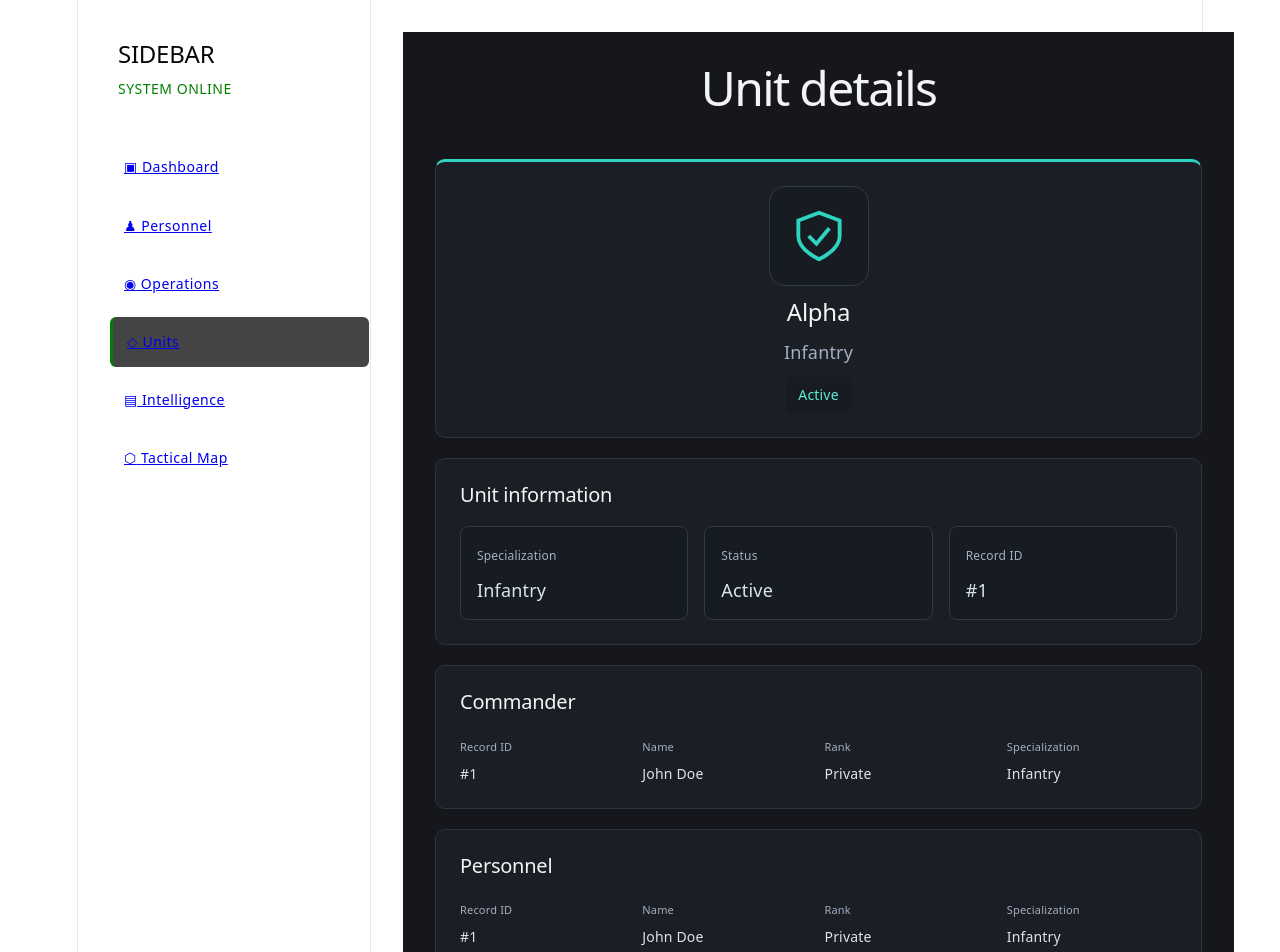
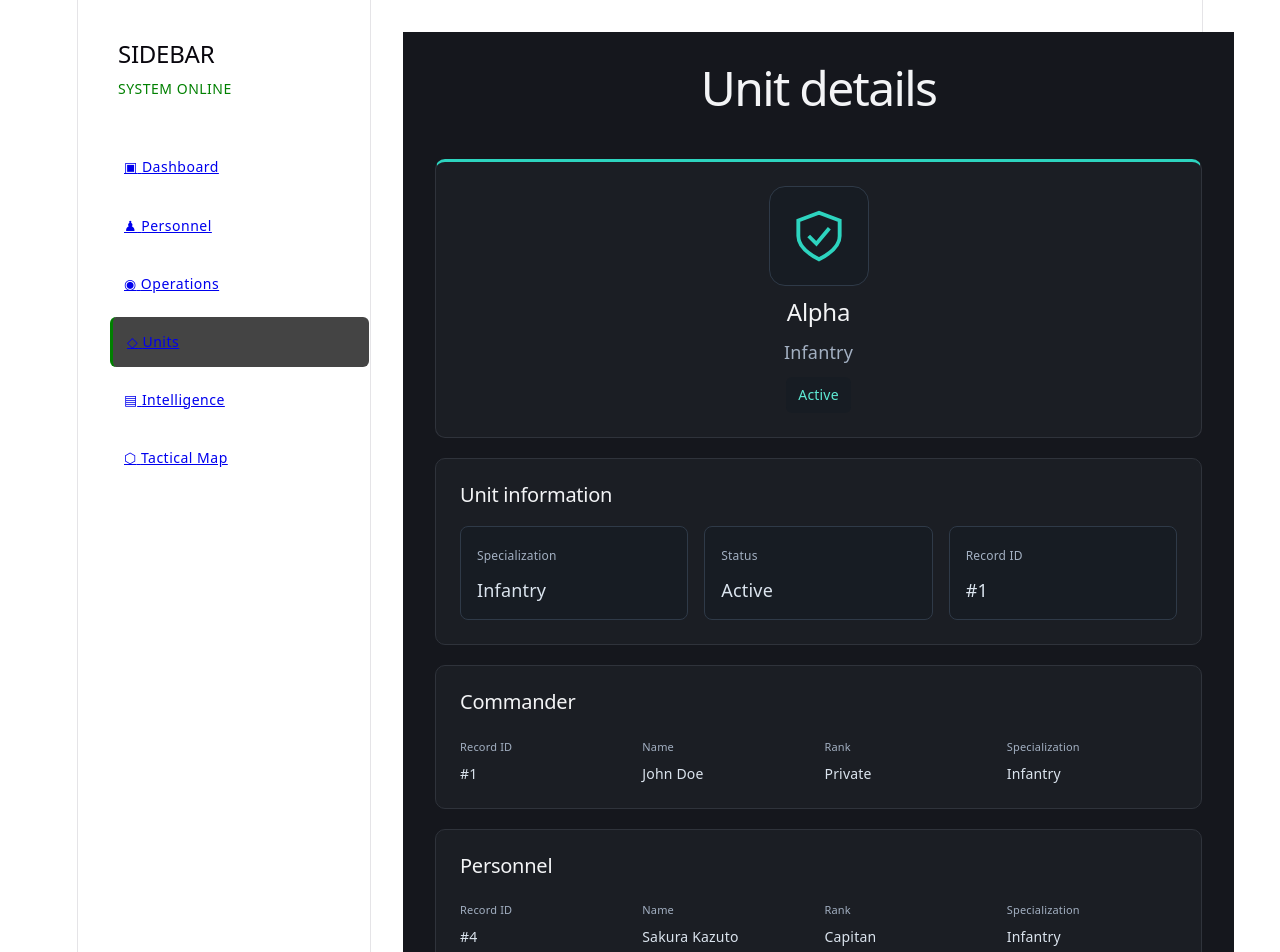
Before and after one commit to ZonaCZO/ColdRavine, a React (Vite) app: page /units/1 in a window 1280 px wide. Shown: the top 952 px of the page. Built offline with nearby package versions, Linux system fonts and the light colour scheme.

Commit message:
divide commander and personnel

```diff
--- a/src/pages/UnitDetails.tsx
+++ b/src/pages/UnitDetails.tsx
@@ -23,7 +23,7 @@ function UnitDetails() {
       <UnitInfo unit={unit} />
       <div className="unit-details-sections">
         <UnitCommander soldier={soldiers.find(s => s.id === unit.commander)}/>
-        <UnitPersonnel soldiers={soldiers.filter(s => s.unit === unit.name)} />
+        <UnitPersonnel soldiers={soldiers.filter(s => s.unit === unit.name && s.id !== unit.commander)} />
       </div>
     </section>
   );
```
